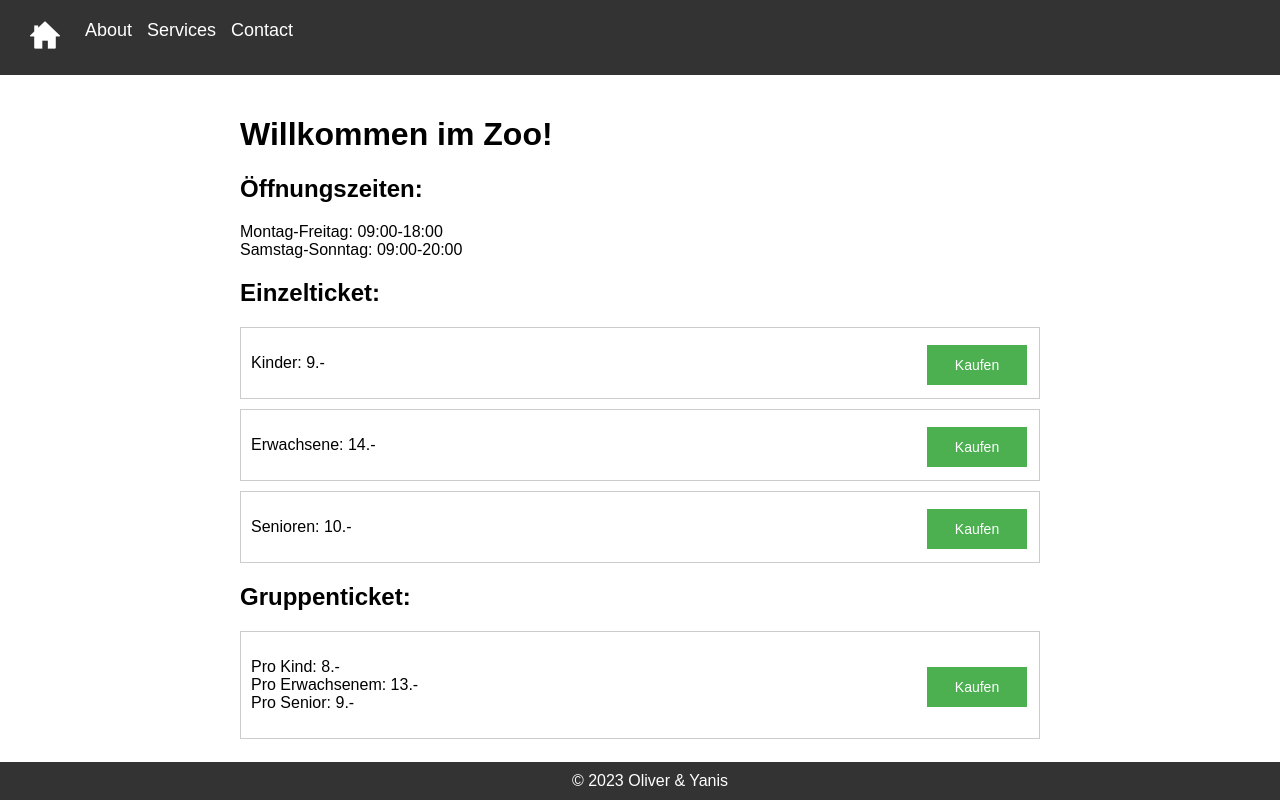
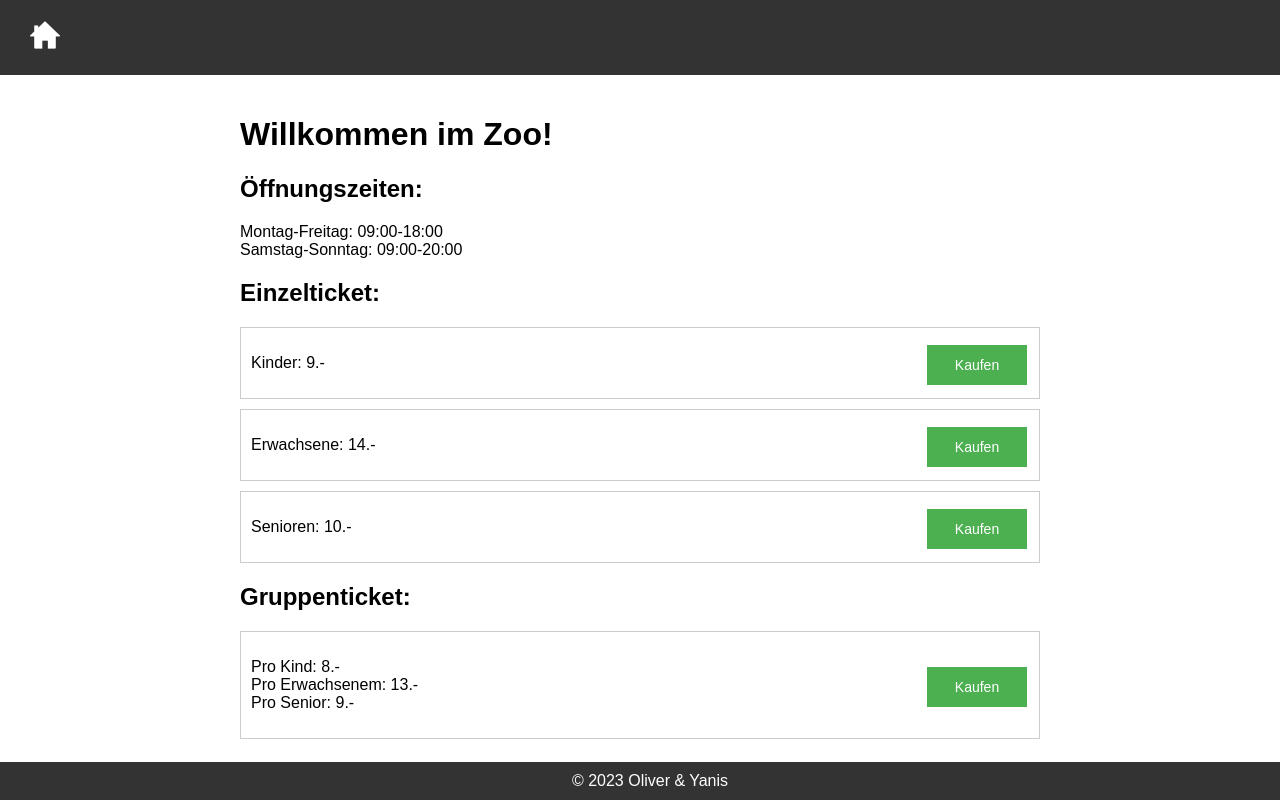
Before and after one commit to ymeichtry/ZooYO, a React (Create React App) app in the folder Frontend/: page / in a window 1280 px wide. Shown: the top 800 px of the page. Built offline with nearby package versions, Linux system fonts and the light colour scheme.

Commit message:
deleted "About, Services, Contacts" in the header

```diff
--- a/Frontend/src/header/header.js
+++ b/Frontend/src/header/header.js
@@ -13,15 +13,6 @@ function Header({ toggleMenu, isToggled }) {
             <img src={homeIcon} alt="homeIcon" className="homeIcon" />
           </Link>
         </li>
-        <li>
-          <Link to="/about">About</Link>
-        </li>
-        <li>
-          <Link to="/services">Services</Link>
-        </li>
-        <li>
-          <Link to="/contact">Contact</Link>
-        </li>
       </ul>
     </header>
   );
```
